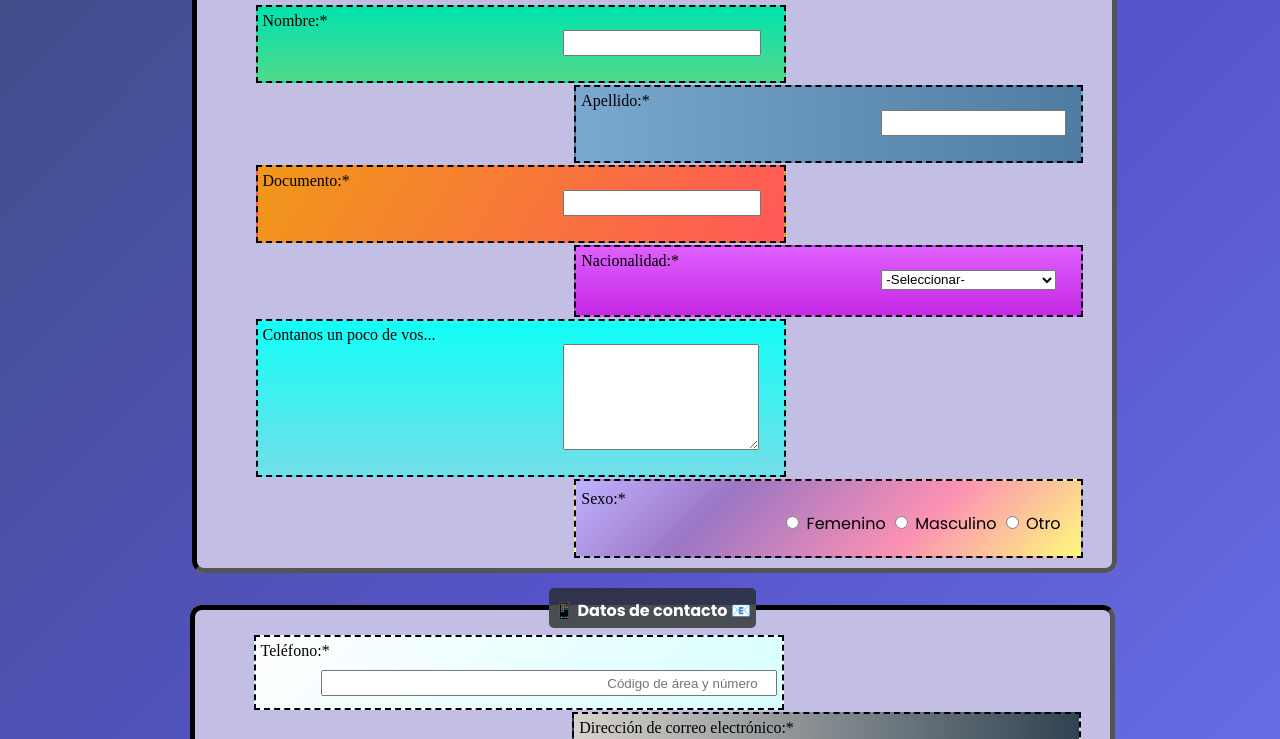
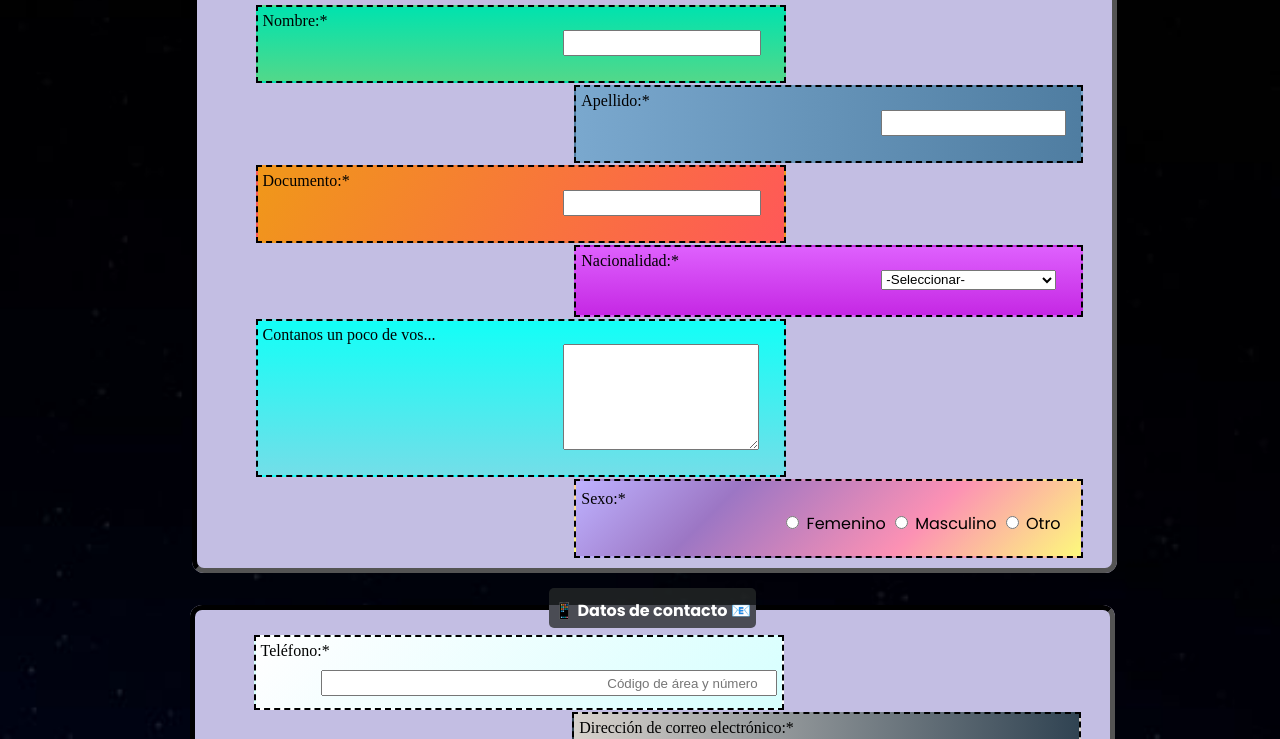
Before and after one commit to ianfranfn/Desafio-04, a website built with Vite: page index.html in a window 1280 px wide. Shown: the part 164-903 px from the top of the page. Built offline with nearby package versions, Linux system fonts and the light colour scheme; a web font is replaced by a local one.

Commit message:
se añade la imágen de fondo

```diff
--- a/futurista.css
+++ b/futurista.css
@@ -4,8 +4,11 @@ body {
     text-align: center;
     margin: auto;
     font-family: "roboto", sans-serif;
-    background-image: linear-gradient(-225deg, #3D4E81 0%, #5753C9 48%, #6E7FF3 100%);
+    background-image: url('public/imgs/fondo-css.webp');
+    background-size: cover;
+    background-repeat: no-repeat;
 }
+
 .titulo {
     text-align: center;
     font-family: "Knewave", sans-serif;
@@ -13,6 +16,7 @@ body {
     color: #000000;
     font-size: 50px;
 }
+
 .bordes {
     padding: 5px;
     border: 5px solid #000000;
```
Also changed, not shown: public/imgs/fondo-css.webp (added).
